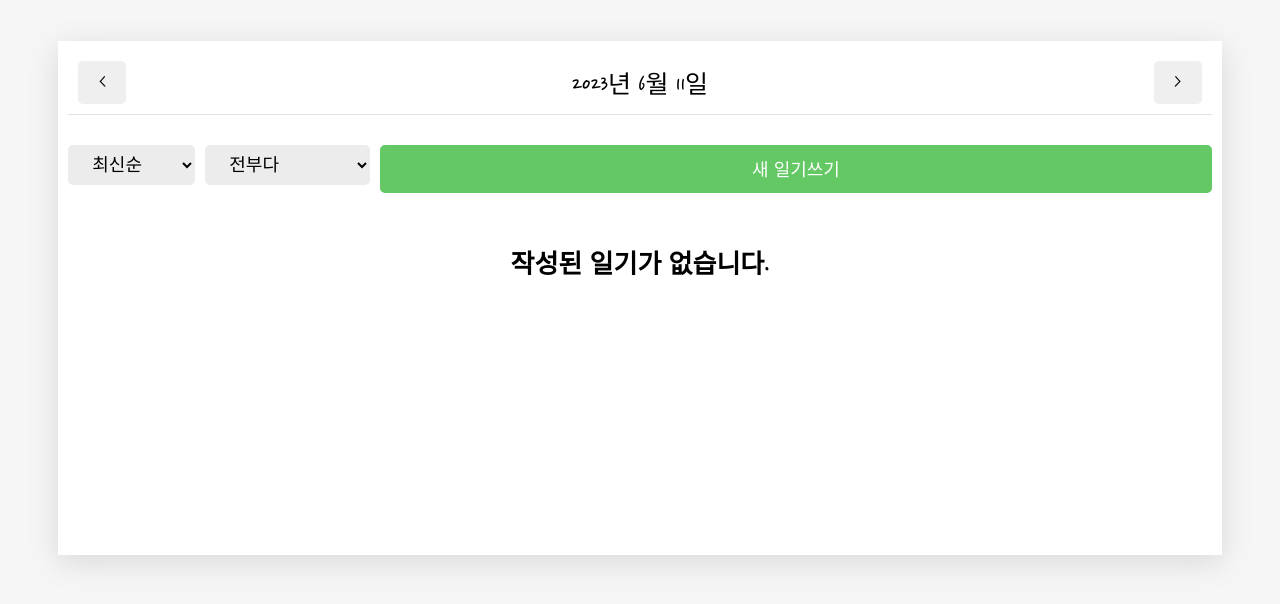
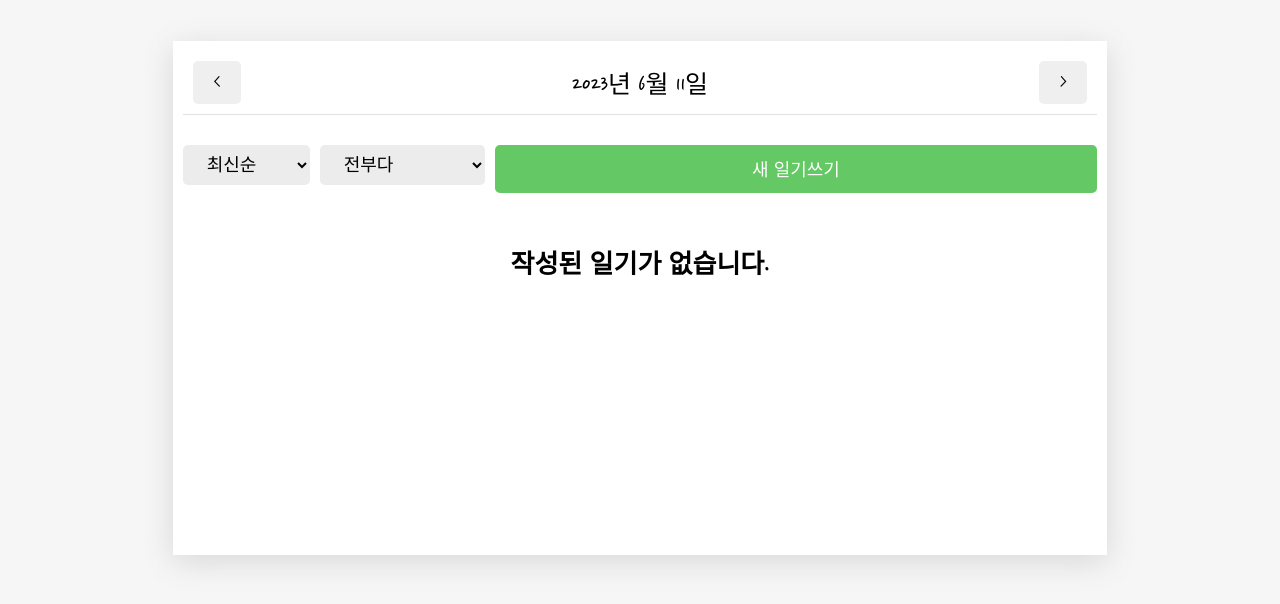
Before and after one commit to gwangseok2/react-diary-emotion, a React (Create React App) app: page / in a window 1280 px wide. Shown: the part 102-706 px from the top of the page. Built offline with nearby package versions, Linux system fonts and the light colour scheme; the HTML template or start-up script is replaced by a standard one; a web font is replaced by a local one.

Commit message:
[ + - ] PC 화면 대응

```diff
--- a/src/App.css
+++ b/src/App.css
@@ -7,6 +7,8 @@ body {
   font-family: 'Nanum Pen Script', cursive;
   align-items: center;
   min-height: 100vh;
+  max-width: 1024px;
+  margin: 0 auto;
 }
 
 .App {
```
Also changed, not shown: 1 other file (tests, documents, lock files or other folders).
